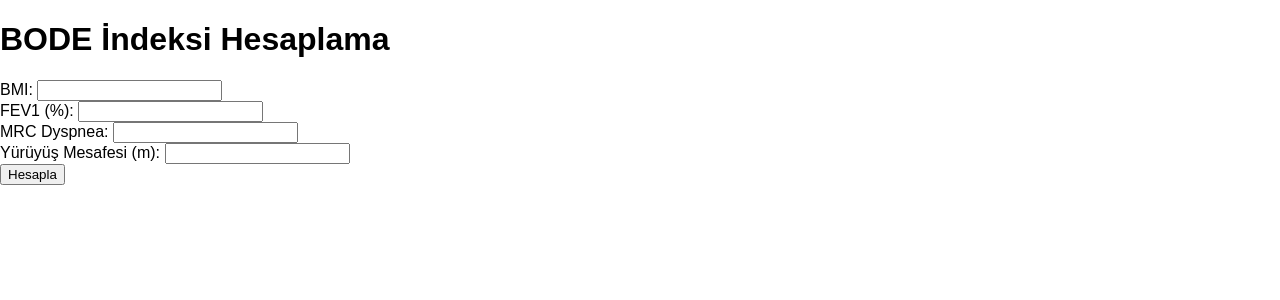
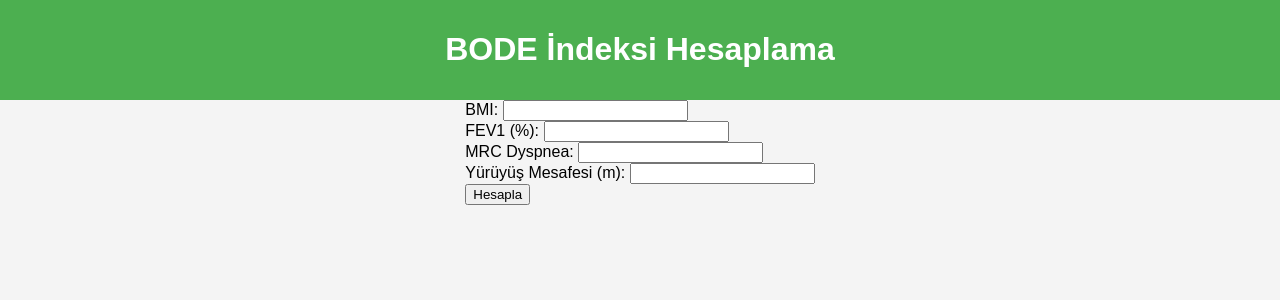
Before and after one commit to MuMSuZ/pulmo, a Flask app: page / in a window 1280 px wide. Shown: the top 300 px of the page. Run offline with Flask 3, Linux system fonts and the light colour scheme.

Commit message:
add koah/bode_index/static/scripts.js update koah/bode_index/static/bode.css update koah/bode_index/templates/bode.html

```diff
--- a/koah/bode_index/static/bode.css
+++ b/koah/bode_index/static/bode.css
@@ -4,4 +4,61 @@ body {
     padding: 0;
     display: flex;
     flex-direction: column;
-    align
+    align-items: center;
+    background-color: #f4f4f4;
+}
+
+header {
+    background-color: #4CAF50;
+    color: white;
+    padding: 20px;
+    width: 100%;
+    text-align: center;
+}
+
+main {
+    background-color: white;
+    width: 80%;
+    max-width: 800px;
+    margin: 20px auto;
+    padding: 20px;
+    box-shadow: 0 0 10px rgba(0, 0, 0, 0.1);
+    border-radius: 10px;
+}
+
+form {
+    display: flex;
+    flex-direction: column;
+    width: 100%;
+}
+
+label {
+    margin: 10px 0 5px;
+}
+
+input {
+    padding: 10px;
+    margin-bottom: 10px;
+    border: 1px solid #ccc;
+    border-radius: 5px;
+}
+
+button {
+    padding: 10px 20px;
+    background-color: #4CAF50;
+    color: white;
+    border: none;
+    cursor: pointer;
+    border-radius: 5px;
+    margin-top: 10px;
+}
+
+button:hover {
+    background-color: #45a049;
+}
+
+#result {
+    margin-top: 20px;
+    font-size: 1.2em;
+    color: #333;
+}
--- /dev/null
+++ b/koah/bode_index/static/scripts.js
@@ -0,0 +1,17 @@
+function calculateBode(event) {
+    event.preventDefault();
+
+    const bmi = parseFloat(document.getElementById('bmi').value);
+    const fev1Percent = parseFloat(document.getElementById('fev1_percent').value);
+    const mrcDyspnea = parseInt(document.getElementById('mrc_dyspnea').value);
+    const walkDistance = parseFloat(document.getElementById('walk_distance').value);
+
+    let bmiScore = bmi < 21 ? 1 : 0;
+    let fev1Score = fev1Percent >= 65 ? 0 : (fev1Percent >= 50 ? 1 : (fev1Percent >= 36 ? 2 : 3));
+    let mrcScore = mrcDyspnea <= 1 ? 0 : (mrcDyspnea == 2 ? 1 : (mrcDyspnea == 3 ? 2 : 3));
+    let walkScore = walkDistance >= 350 ? 0 : (walkDistance >= 250 ? 1 : (walkDistance >= 150 ? 2 : 3));
+
+    let bodeScore = bmiScore + fev1Score + mrcScore + walkScore;
+
+    document.getElementById('result').innerText = `Hesaplanan BODE İndeksi: ${bodeScore}`;
+}
--- a/koah/bode_index/templates/bode.html
+++ b/koah/bode_index/templates/bode.html
@@ -4,24 +4,26 @@
     <meta charset="UTF-8">
     <meta name="viewport" content="width=device-width, initial-scale=1.0">
     <title>BODE İndeksi Hesaplama</title>
-    <link rel="stylesheet" href="/static/bode.css">
+    <link rel="stylesheet" href="/static/styles.css">
 </head>
 <body>
     <header>
         <h1>BODE İndeksi Hesaplama</h1>
     </header>
     <main>
-        <form action="/calculate" method="POST">
+        <form id="bodeForm" onsubmit="calculateBode(event)">
             <label for="bmi">BMI:</label>
-            <input type="number" step="0.1" name="bmi" required><br>
+            <input type="number" step="0.1" id="bmi" required><br>
             <label for="fev1_percent">FEV1 (%):</label>
-            <input type="number" step="0.1" name="fev1_percent" required><br>
+            <input type="number" step="0.1" id="fev1_percent" required><br>
             <label for="mrc_dyspnea">MRC Dyspnea:</label>
-            <input type="number" step="1" name="mrc_dyspnea" required><br>
+            <input type="number" step="1" id="mrc_dyspnea" required><br>
             <label for="walk_distance">Yürüyüş Mesafesi (m):</label>
-            <input type="number" step="0.1" name="walk_distance" required><br>
+            <input type="number" step="0.1" id="walk_distance" required><br>
             <button type="submit">Hesapla</button>
         </form>
+        <div id="result"></div>
     </main>
+    <script src="/static/scripts.js"></script>
 </body>
 </html>
```
Also changed, not shown: koah/bode_index/templates/result.html (deleted, +0 -18 lines).
